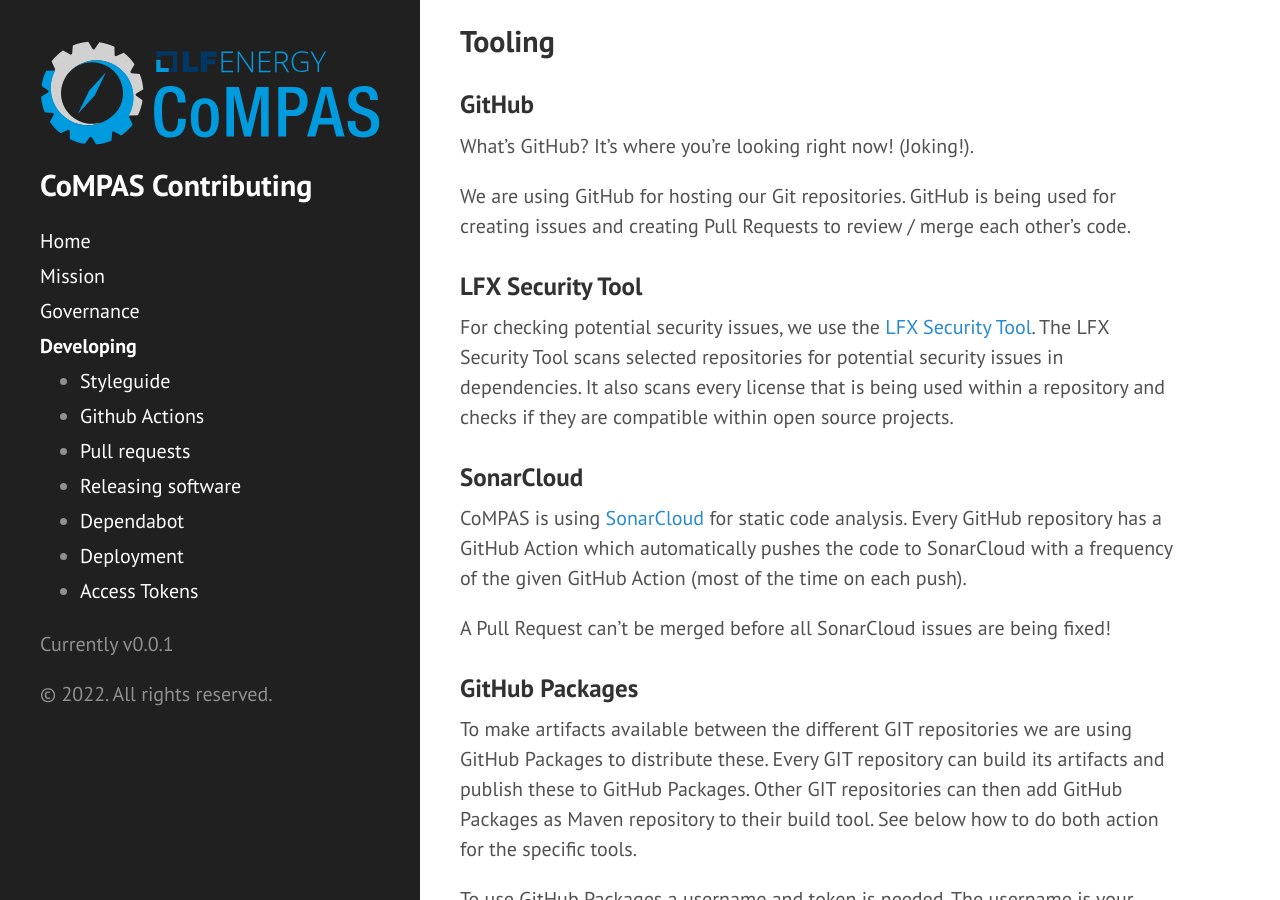
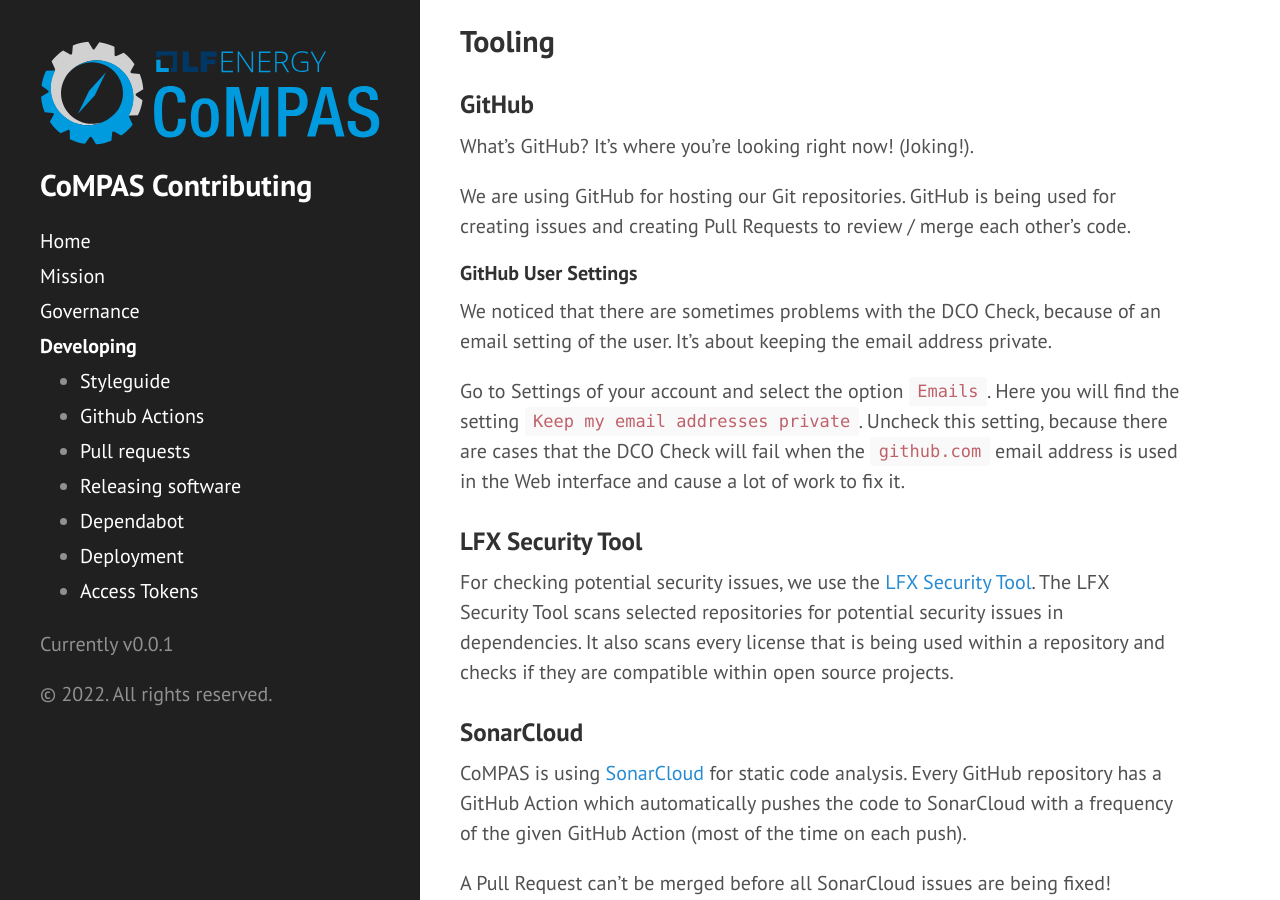
Before and after one commit to com-pas/contributing, a Jekyll site: the page built from docs/DEVELOPING.md, in a window 1280 px wide and 900 px high, scrolled down 382 px. Built offline with Jekyll 4.4.1, drawn with Linux system fonts in a browser that asks for light colours; our own code applies the rules of GitHub Pages for plain Markdown files.

Commit message:
Added description about DCO Check and email addresses.
Signed-off-by: Dennis Labordus <dennis.labordus@alliander.com>

```diff
--- a/docs/DEVELOPING.md
+++ b/docs/DEVELOPING.md
@@ -14,6 +14,14 @@ What's GitHub? It's where you're looking right now! (Joking!).
 
 We are using GitHub for hosting our Git repositories. GitHub is being used for creating issues and creating Pull
 Requests to review / merge each other's code.
+
+#### GitHub User Settings
+We noticed that there are sometimes problems with the DCO Check, because of an email setting of the user. It's about
+keeping the email address private.
+
+Go to Settings of your account and select the option `Emails`. Here you will find the setting `Keep my email addresses
+private`. Uncheck this setting, because there are cases that the DCO Check will fail when the `github.com` email address
+is used in the Web interface and cause a lot of work to fix it.
 
 ### LFX Security Tool
 For checking potential security issues, we use the [LFX Security Tool](https://security.lfx.linuxfoundation.org/#/a092M00001IkJTLQA3/overview).
```
